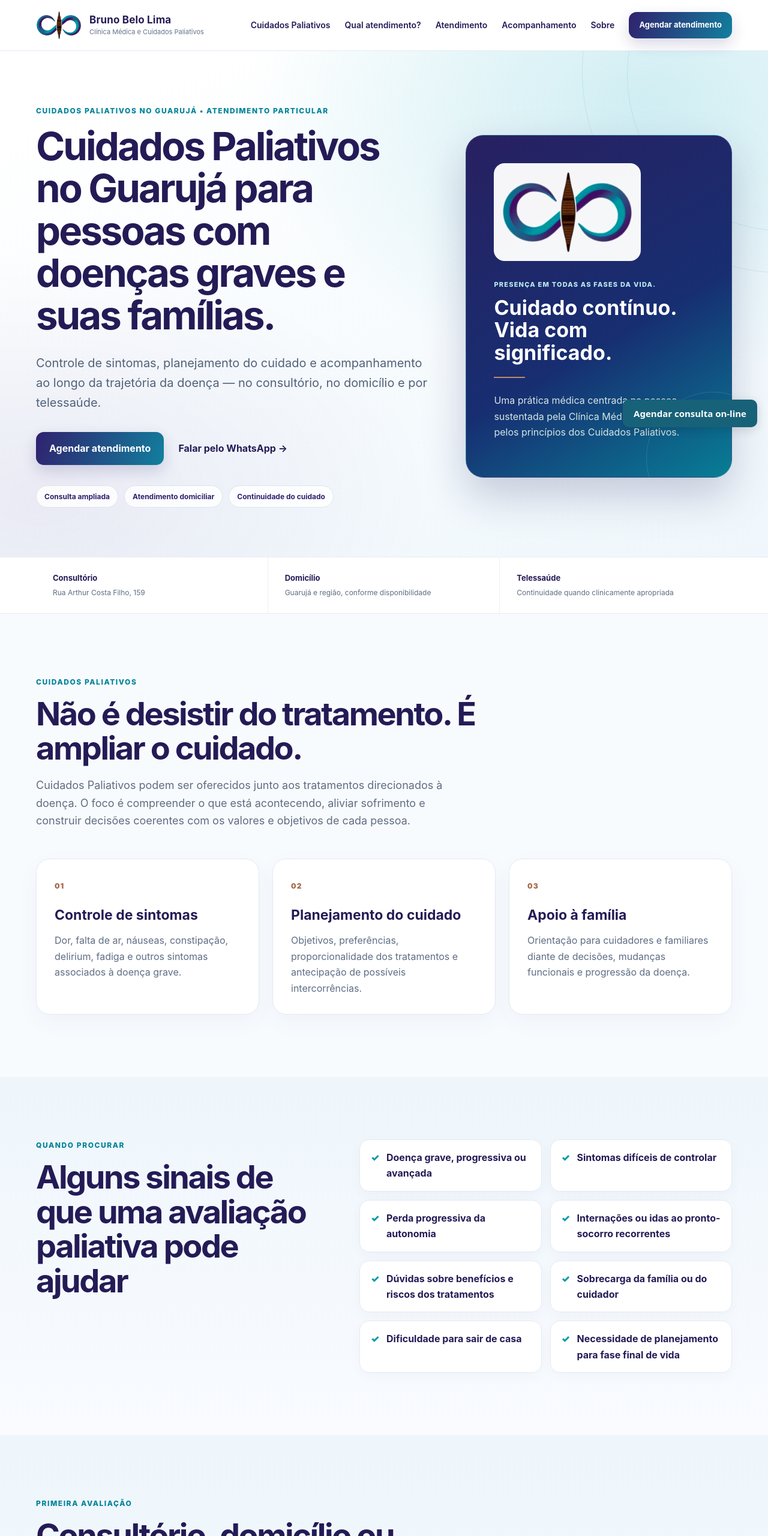
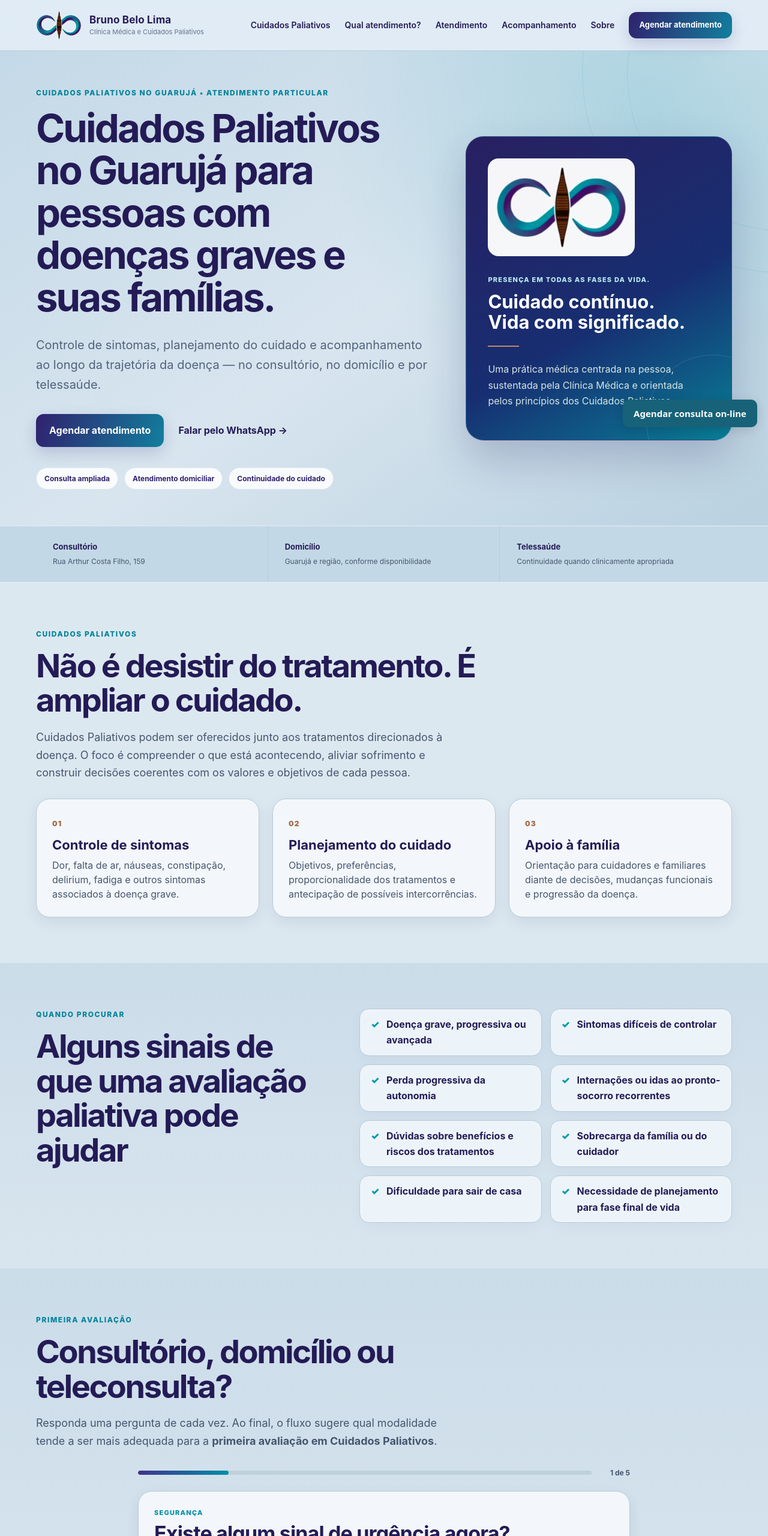
Before and after one commit to brunobelolima/cuidadospaliativosguaruja, a plain HTML site: page index.html in a window 1280 px wide. Shown: the top 2560 px of the page at 60% size. Drawn offline with Linux system fonts and the light colour scheme.

Commit message:
Update modernizacao.css

```diff
--- a/modernizacao.css
+++ b/modernizacao.css
@@ -57,3 +57,176 @@ input:focus,select:focus,textarea:focus{border-color:#008fa6;box-shadow:0 0 0 3p
 .social-links svg{width:19px;height:19px;fill:currentColor;flex-shrink:0}
 .footer .social-links a{background:rgba(255,255,255,.09);color:#fff;border-color:rgba(255,255,255,.22)}
 @media(max-width:520px){.social-links a{flex:1;justify-content:center}}
+
+/* CONTRASTE E PROPORÇÕES — BRUNO BELO LIMA */
+
+:root {
+  --ivory: #DCE8F0;
+  --cream: #CBDCE9;
+  --ink: #1D2944;
+  --muted: #45566E;
+  --line: #B9CBD9;
+}
+
+/* Fundos mais presentes */
+body {
+  background: #DCE8F0;
+  color: var(--ink);
+}
+
+.site-header {
+  background: rgba(224, 236, 245, .96);
+  border-bottom-color: #B7CBD9;
+}
+
+.hero {
+  background:
+    radial-gradient(circle at 85% 14%,
+      rgba(0,143,166,.20), transparent 42%),
+    linear-gradient(145deg,
+      #C4D9E7 0%,
+      #D8E5EF 52%,
+      #B9D1E0 100%);
+  padding-block: 60px;
+}
+
+.section-soft,
+.first-assessment-flow {
+  background: linear-gradient(
+    180deg, #CBDCE9, #D8E5EE);
+}
+
+.contact-section {
+  background: #D2E1EB;
+}
+
+.trust-strip {
+  background: #C3D8E6;
+}
+
+/* Espaçamento das seções */
+.section {
+  padding-block: clamp(48px, 6vw, 76px);
+}
+
+.section-heading {
+  margin-bottom: 28px;
+}
+
+/* Caixas proporcionais ao conteúdo */
+.cards,
+.pricing-grid,
+.level-grid,
+.team-grid,
+.faq-grid {
+  align-items: start;
+}
+
+.card,
+.team-card,
+.price-card,
+.decision-step,
+.decision-result,
+.faq-grid details {
+  height: auto;
+  min-height: 0;
+  padding: clamp(18px, 2.2vw, 26px);
+  background: #F3F7FB;
+  border: 1px solid #B7CAD9;
+  box-shadow: 0 8px 22px rgba(28,40,88,.09);
+}
+
+.card h3 {
+  margin: 10px 0 8px;
+  font-size: clamp(18px, 1.8vw, 22px);
+  line-height: 1.25;
+}
+
+.card p,
+.price-card p,
+.team-card p {
+  line-height: 1.5;
+}
+
+/* Cartões de serviços */
+.price-card {
+  display: block;
+}
+
+.price-card h3 {
+  font-size: clamp(23px, 2.5vw, 30px);
+}
+
+.price-card ul {
+  max-width: none;
+  margin-top: 12px;
+}
+
+/* Cartões de níveis */
+.level-card {
+  min-height: 0;
+  height: auto;
+  padding: 22px;
+  background: rgba(255,255,255,.13);
+}
+
+.level-card h3 {
+  margin: 14px 0 8px;
+}
+
+/* Caixas de checklist */
+.check-list div {
+  padding-block: 12px;
+  background: #EDF4F9;
+  border: 1px solid #B7CAD9;
+}
+
+/* Formulários e área de contato */
+.contact-form {
+  background: #E8F1F7;
+  border-color: #B7CAD9;
+  align-content: start;
+}
+
+/* Cartão principal */
+.hero-card {
+  padding: clamp(24px, 3vw, 36px);
+}
+
+.hero-card h2 {
+  font-size: clamp(24px, 2.8vw, 31px);
+}
+
+/* Responsividade */
+@media (max-width: 900px) {
+  .cards.three,
+  .pricing-grid,
+  .level-grid {
+    grid-template-columns:
+      repeat(2, minmax(0, 1fr));
+  }
+
+  .contact-grid,
+  .split,
+  .about-grid {
+    grid-template-columns: 1fr;
+    gap: 28px;
+  }
+}
+
+@media (max-width: 620px) {
+  .cards.three,
+  .pricing-grid,
+  .level-grid,
+  .check-list {
+    grid-template-columns: 1fr;
+  }
+
+  .card,
+  .team-card,
+  .price-card,
+  .decision-step,
+  .decision-result {
+    padding: 20px;
+  }
+}
```
